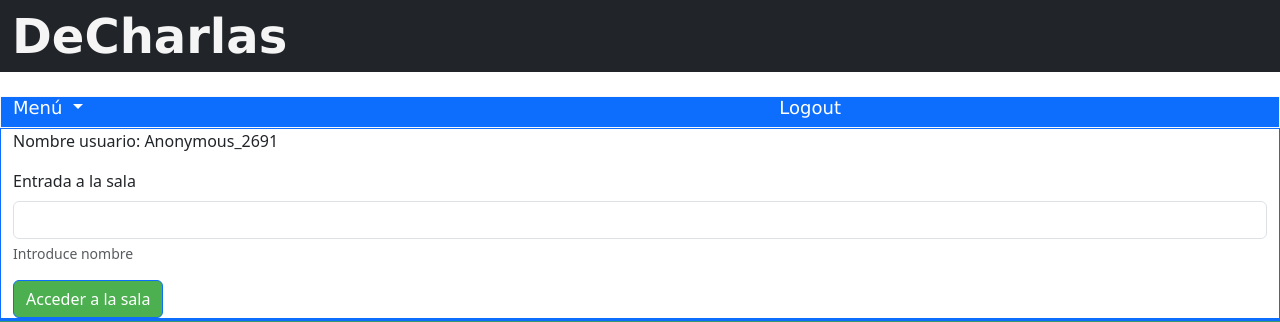
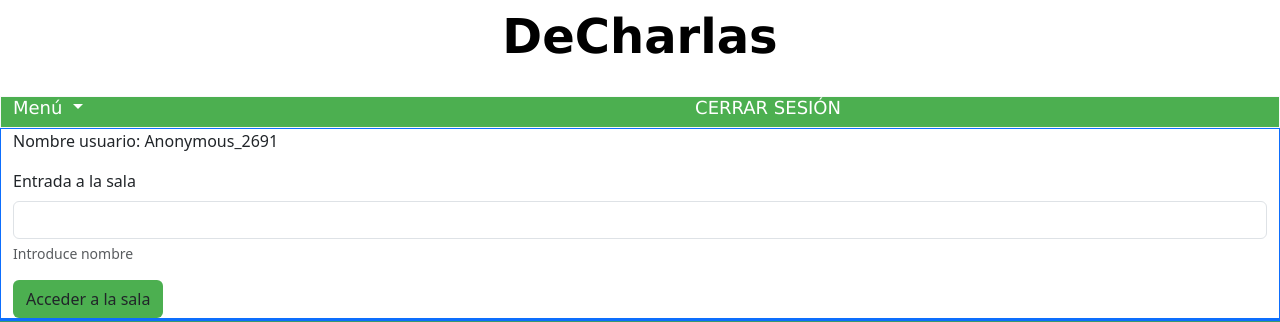
Before and after one commit to FedeVico/wetransfer_p_decharlas_2023-05-23_1021, a Django app: template p_decharlas/decharlas/templates/decharlas/main.html in a window 1280 px wide. Shown: the top 322 px of the page. Run offline with Django 3.2, Linux system fonts and the light colour scheme; the template is opened without the code that fills it: values that come from a table or form of the project are taken from there, others are empty; data comes from the database, SQL or seed files in the repository; both versions use the stored data as it was after the commit.

Commit message:
Mensaje del commit 4

```diff
--- a/p_decharlas/decharlas/templates/decharlas/main.html
+++ b/p_decharlas/decharlas/templates/decharlas/main.html
@@ -12,11 +12,15 @@
 
         h2 {color: white; font-family: Verdana; font-size: large}
 
-        #main_header a:any-link {color:whitesmoke; background-color: transparent; font-family: Verdana; font-size: xxx-large; font-weight: bolder; text-decoration: none}
-        #main_menu {
+        #main_header a:any-link {color:black; background-color: transparent; font-family: Verdana; font-size: xxx-large; font-weight: bolder; text-decoration: none}
+        #main_menu.bg-primary {
             background-color: #4caf50;
         }
-
+        .deCharlas {
+            color: #4caf50;
+            background-color:white;
+            text-align: center;
+        }
         #menu_option a:any-link {color: white; font-family: Verdana; font-size: ; text-decoration: none; align-content: center}
         #menu_option a:hover {color: black}
         #menu_option a:active {color: yellow}
@@ -26,6 +30,14 @@
 
         img {width: 40%; height: auto;}
 
+        .header-link {
+            color: white;
+            font-family: Verdana;
+            font-size: 24px;
+            font-weight: bold;
+            text-decoration: none;
+            text-align: center;
+        }
         .dropdown-menu {
             background-color: #4caf50;
             border: none;
@@ -52,7 +64,7 @@
             border-top: 1px solid #e9ecef;
         }
 
-        button.btn-primary {
+        .btn {
             background-color: #4caf50;
         }
 
@@ -64,17 +76,20 @@
 <!--Main page header-->
 <body>
 
-<div class="container-fluid" id="main_header">
-    <div class="row bg-dark text-white">
-        <header><a href="/decharlas/" >DeCharlas</a> </header>
+    <div class="container-fluid" id="main_header">
+        <div class="deCharlas">
+            <header>
+                <a href="/decharlas/" class="header-link">DeCharlas</a>
+
+            </header>
+        </div>
     </div>
-</div>
 
 <img src=""
 
 <!--Menu Scheme-->
 <div class="container-fluid" id="main_menu" style="background-color: #4caf50;">
-    <div class="row bg-primary text-white border border-light" id="menu_option">
+    <div class="row text-white border border-light" id="menu_option">
       <div class="col-xxl-2 col-md-4 dropdown">
         <h2 class="dropdown-toggle" id="menu-toggle" data-bs-toggle="dropdown" aria-expanded="false">
           Menú
@@ -86,8 +101,8 @@
           <li><a class="dropdown-item" href="/admin/">Página del Admin</a></li>
         </ul>
       </div>
-      <div class="col-xxl-2 col-md-4 text-end">
-        <h2><a href="/decharlas/logout">Logout</a></h2>
+      <div class="col-xxl-10 col-md-4 text-end">
+        <h2><a href="/decharlas/logout">CERRAR SESIÓN</a></h2>
       </div>
     </div>
   </div>
@@ -110,7 +125,7 @@
                 <input type="text" class="form-control" id="roomname" name="roomname" aria-describedby="room help" required="required">
                 <div id="room help" class="form-text">Introduce nombre</div>
               </div>
-              <button type="submit" class="btn btn-primary" name="action" value="nuevaSala">Acceder a la sala</button>
+              <button type="submit" class="btn" name="action" value="nuevaSala">Acceder a la sala</button>
             </form>
           </div>
         </div>
```
Also changed, not shown: p_decharlas/db.sqlite3.
